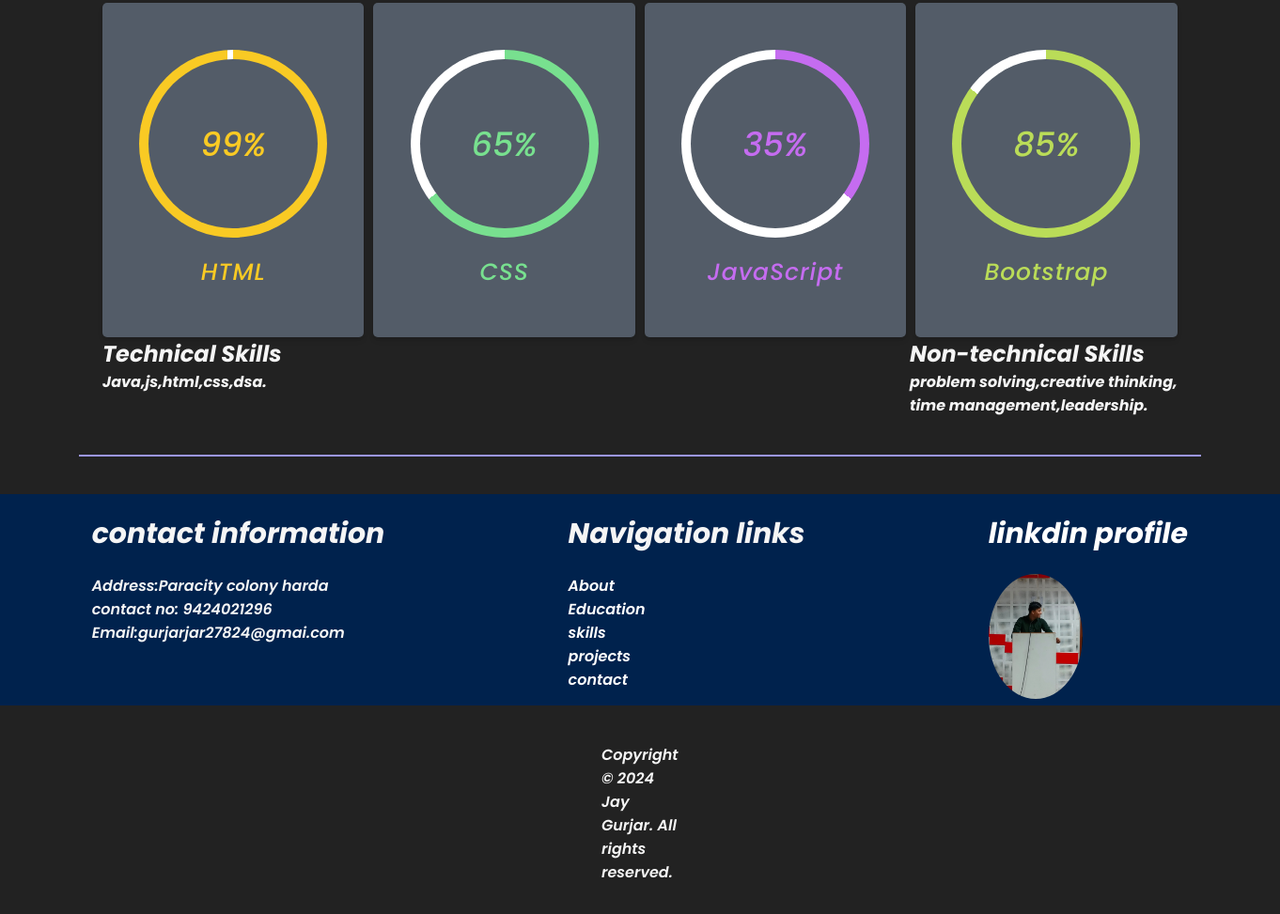
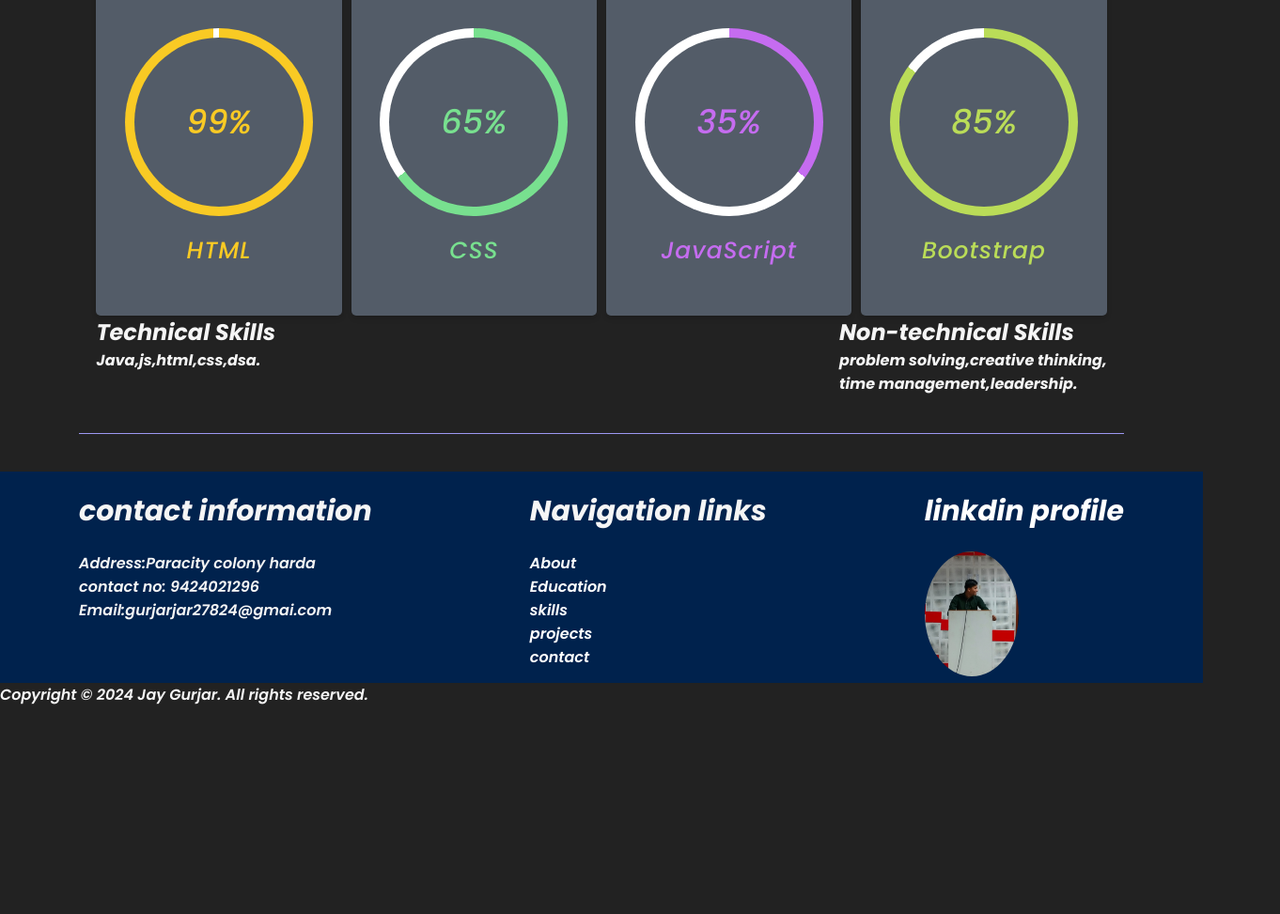
Before and after one commit to 12Jay99/Port, a plain HTML site: page index.html in a window 1280 px wide. Shown: the part 1736-2709 px from the top of the page at 94% size, 1362 px wide, since content can reach past the window. After the commit the page ends 2488 px from the top, so only its background shows below. Drawn offline with nearby package versions, Linux system fonts and the light colour scheme.

Commit message:
Update port.css

```diff
--- a/port.css
+++ b/port.css
@@ -135,7 +135,7 @@ ul li{
   list-style: none;
 }
 #copy{
-  margin: 5vh 50vw;
+  margin: ovh 50vw;
   display: flex;
 }
 .img{
```
